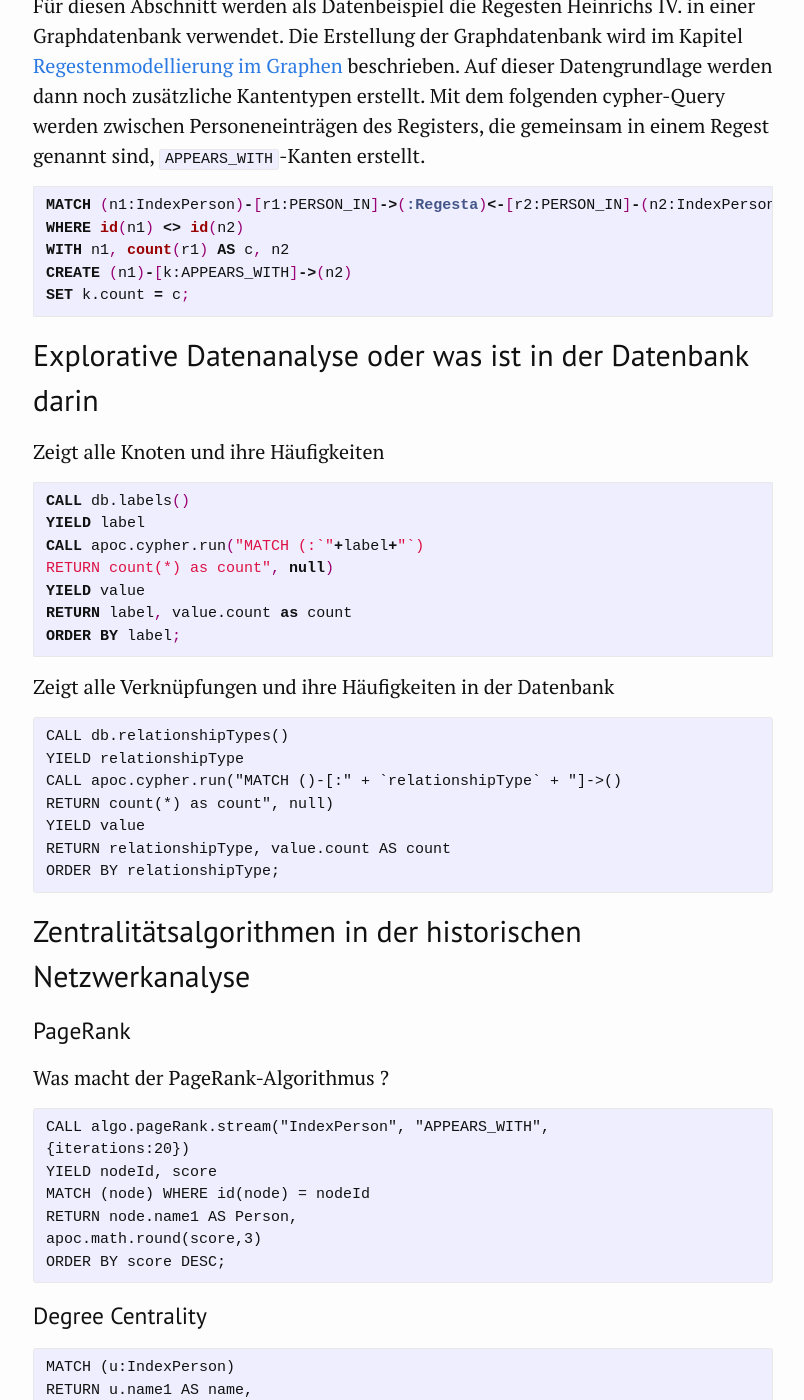
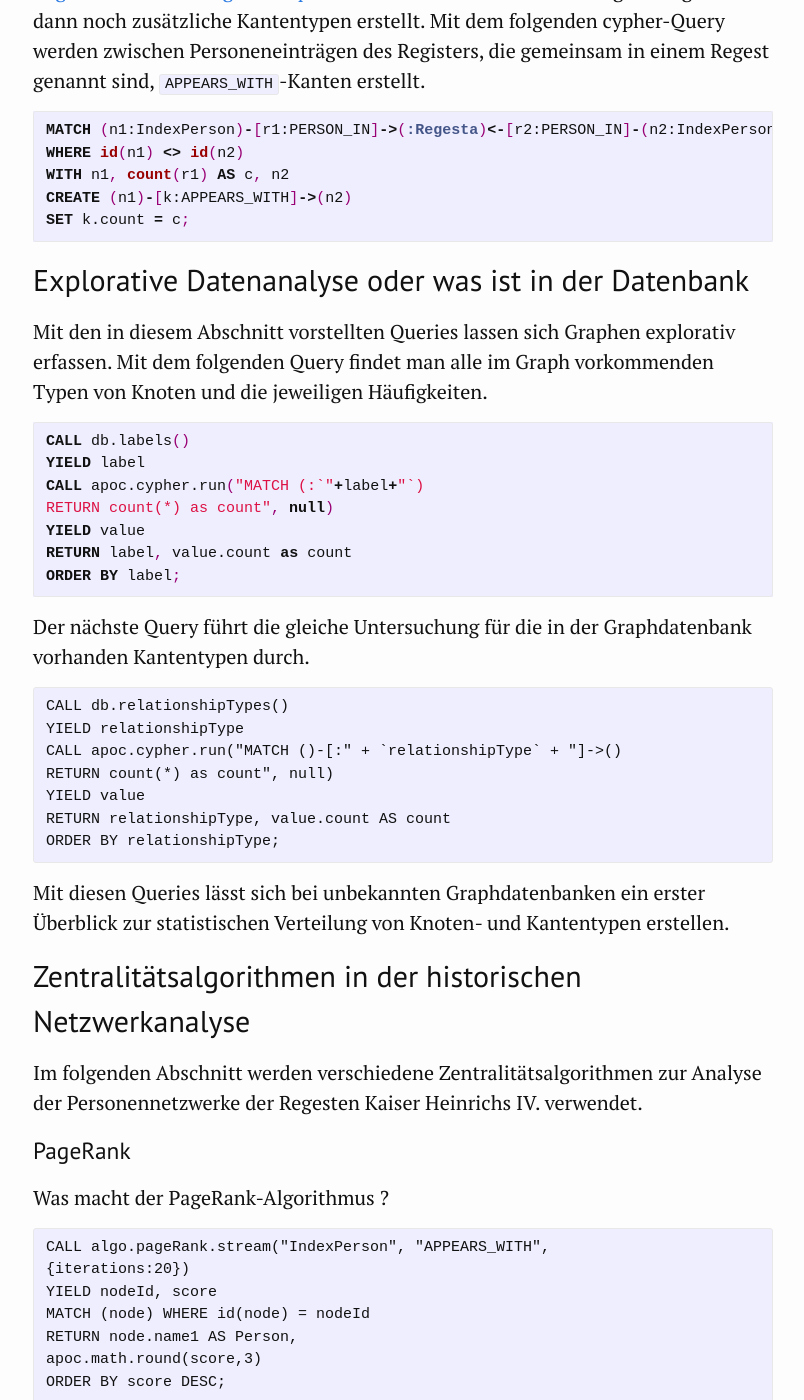
Before and after one commit to kuczera/Graphentechnologien, a Jekyll site: the page built from docs/80_Netzwerkanalyse.md, in a window 1280 px wide and 1400 px high, scrolled down 2800 px. Shown: the whole window, without its empty margins (237-1041 px from the left). Built offline with Jekyll 4.4.1, drawn with Linux system fonts in a browser that asks for light colours; some of the changed text lies outside the part shown.

Commit message:
Netzwerkanalyse angefangen

```diff
--- a/docs/80_Historische_Netzwerkanalyse.md
+++ b/docs/80_Netzwerkanalyse.md
@@ -8,13 +8,11 @@
 
 # Netzwerkanalyse mit neo4j
 
-(Dieser Abschnitt befindet sich in Bearbeitung)
-
 ## Grundlagen zur Netzwerkanalyse
 
 ### Vorbemerkungen
 
-Bei der Netzwerkanalyse handelt es sich um einen relationalen Forschungsansatz, bei dem Methoden aus der Graphen- und Netzwerktheorie sowie der Statistik zur Anwendung kommen.[^9ea3] Es werden Beziehungen (**Kanten**) von Entitäten (**Knoten**) in einem Netzwerk (**Graph**) untersucht. Weitere wichtige Begriffe sind die **Dyade** als kleinste mögliche Analyseeinheit eines Netzwerkes. Sie umfasst alle möglichen Beziehungen zwischen zwei Knoten. Eine **Triade** bezieht alle möglichen Beziehungen zwischen drei Knoten mit ein. Bei einer **Clique** sind mindestens drei Knoten vollständig miteinander verbunden. Als **Geodätischer Abstand** (in neo4j *shortest path*) wird die kürzeste Verbindung zwischen zwei Knoten bezeichnet.
+Bei der Netzwerkanalyse handelt es sich um einen relationalen Forschungsansatz, bei dem Methoden aus der Graphen- und Netzwerktheorie sowie der Statistik zur Anwendung kommen.[^9ea3] Aus den bisherigen Abschnitten sind Beziehungen (**Kanten**) von Entitäten (**Knoten**) in einem Netzwerk (**Graph**) bereits bekannt. Weitere wichtige Begriffe sind die **Dyade** als kleinste mögliche Analyseeinheit eines Netzwerkes. Sie umfasst alle möglichen Beziehungen zwischen zwei Knoten. Eine **Triade** bezieht alle möglichen Beziehungen zwischen drei Knoten mit ein. Bei einer **Clique** sind mindestens drei Knoten vollständig miteinander verbunden. Als **Geodätischer Abstand** (in neo4j *shortest path*) wird die kürzeste Verbindung zwischen zwei Knoten bezeichnet.
 
 ### Überblick zu den Netzwerkmaßen
 
@@ -59,8 +57,6 @@
 
 Grundlage der hier verwendeten Netzwerkdaten sind die Nennungen von Personeneinträgen im Register in den Regesten. Da die hier vorgestellten Netzwerkanalyse-Algorithmen nur mit unimodalen Netzwerken arbeiten können, also Netzwerken, die nur Knoten eines Typs enthalten, muss die Regestendaten entsprechend erweitert werden. Dabei wird davon ausgegangen, dass zwei Personen, die gemeinsam in einem Regest genannt sind, etwas miteinander zu tun haben. Diese Verbindung wird durch eine `APPEARS_WITH`-Kante dargestellt, da die gemeinsame Rolle im Regest nicht näher qualifiziert werden kann.
 
-## Vorbereitung der Datenbank
-
 Für diesen Abschnitt werden als Datenbeispiel die Regesten Heinrichs IV. in einer Graphdatenbank verwendet. Die Erstellung der Graphdatenbank wird im Kapitel [Regestenmodellierung im Graphen](20_Regestenmodellierung-im-Graphen.md) beschrieben. Auf dieser Datengrundlage werden dann noch zusätzliche Kantentypen erstellt. Mit dem folgenden cypher-Query werden zwischen Personeneinträgen des Registers, die gemeinsam in einem Regest genannt sind, `APPEARS_WITH`-Kanten erstellt.
 
 ~~~cypher
@@ -71,11 +67,9 @@
 SET k.count = c;
 ~~~
 
+## Explorative Datenanalyse oder was ist in der Datenbank
 
-
-## Explorative Datenanalyse oder was ist in der Datenbank darin
-
-Zeigt alle Knoten und ihre Häufigkeiten
+Mit den in diesem Abschnitt vorstellten Queries lassen sich Graphen explorativ erfassen. Mit dem folgenden Query findet man alle im Graph vorkommenden Typen von Knoten und die jeweiligen Häufigkeiten.
 
 ~~~cypher
 CALL db.labels()
@@ -87,7 +81,7 @@
 ORDER BY label;
 ~~~
 
-Zeigt alle Verknüpfungen und ihre Häufigkeiten in der Datenbank
+Der nächste Query führt die gleiche Untersuchung für die in der Graphdatenbank vorhanden Kantentypen durch.
 
 ~~~cyper
 CALL db.relationshipTypes()
@@ -99,7 +93,11 @@
 ORDER BY relationshipType;
 ~~~
 
+Mit diesen Queries lässt sich bei unbekannten Graphdatenbanken ein erster Überblick zur statistischen Verteilung von Knoten- und Kantentypen erstellen.
+
 ## Zentralitätsalgorithmen in der historischen Netzwerkanalyse
+
+Im folgenden Abschnitt werden verschiedene Zentralitätsalgorithmen zur Analyse der Personennetzwerke der Regesten Kaiser Heinrichs IV. verwendet.
 
 ### PageRank
 
```
Also changed, not shown: docs/25_xml2neo4j-kollatz.md (+1 -1 lines).
